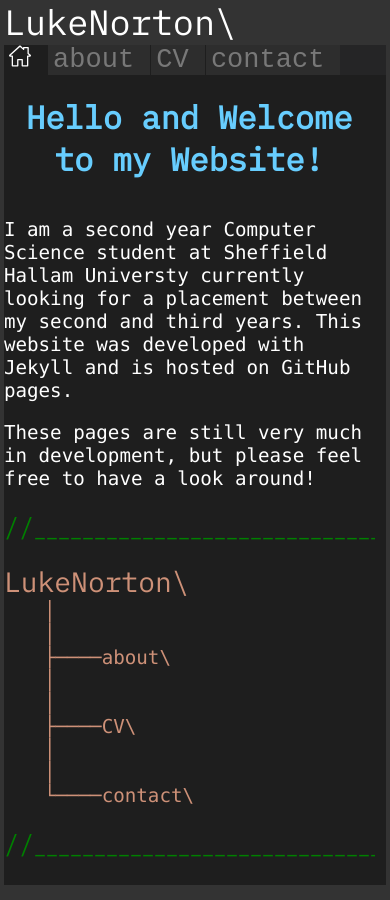
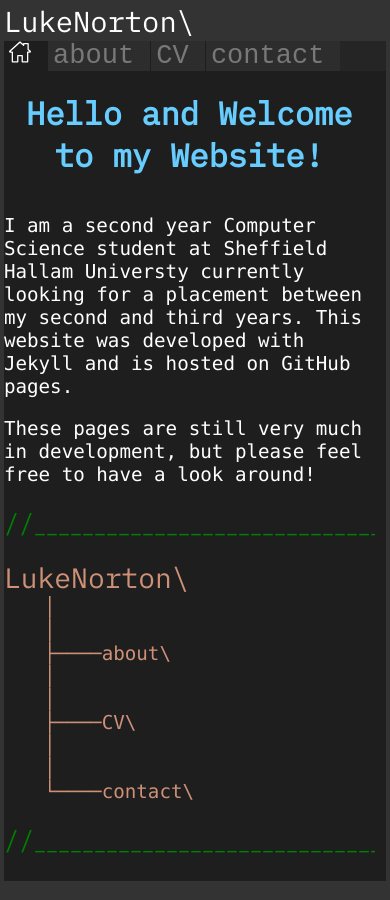
Before and after one commit to lnorton500/LukeNorton.com, a Jekyll site: the page built from index.html, in a window 390 px wide. Built offline with Jekyll 4.4.1, drawn with Linux system fonts in a browser that asks for light colours.

Commit message:
update title font to resize

```diff
--- a/_includes/css/common.css
+++ b/_includes/css/common.css
@@ -117,6 +117,9 @@ a{
 	.comment{
 		font-size: 20px;
 	}
+	h1 a{
+		font-size: 0.9em;
+	}
 
 	.download{
 		width:100%;
```
